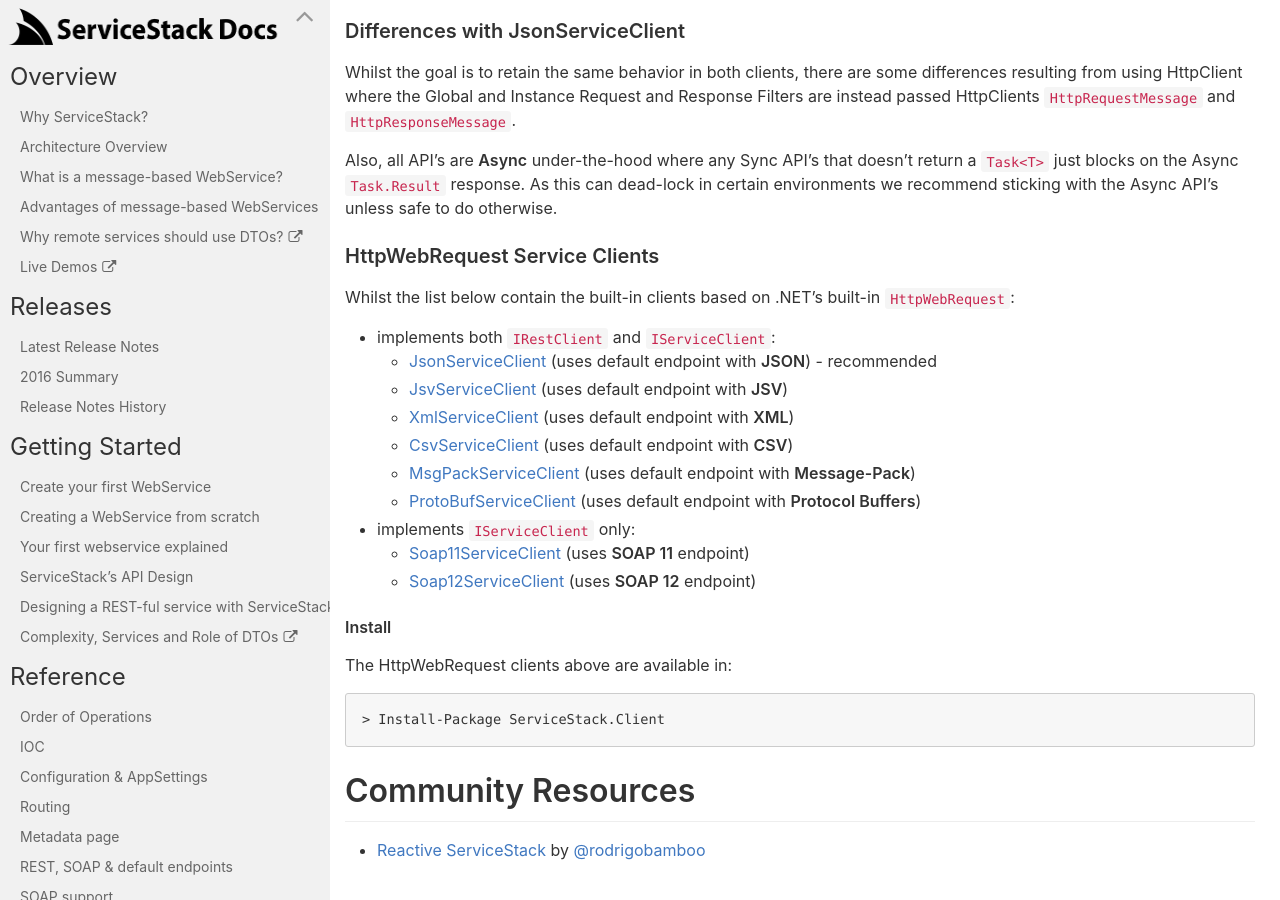
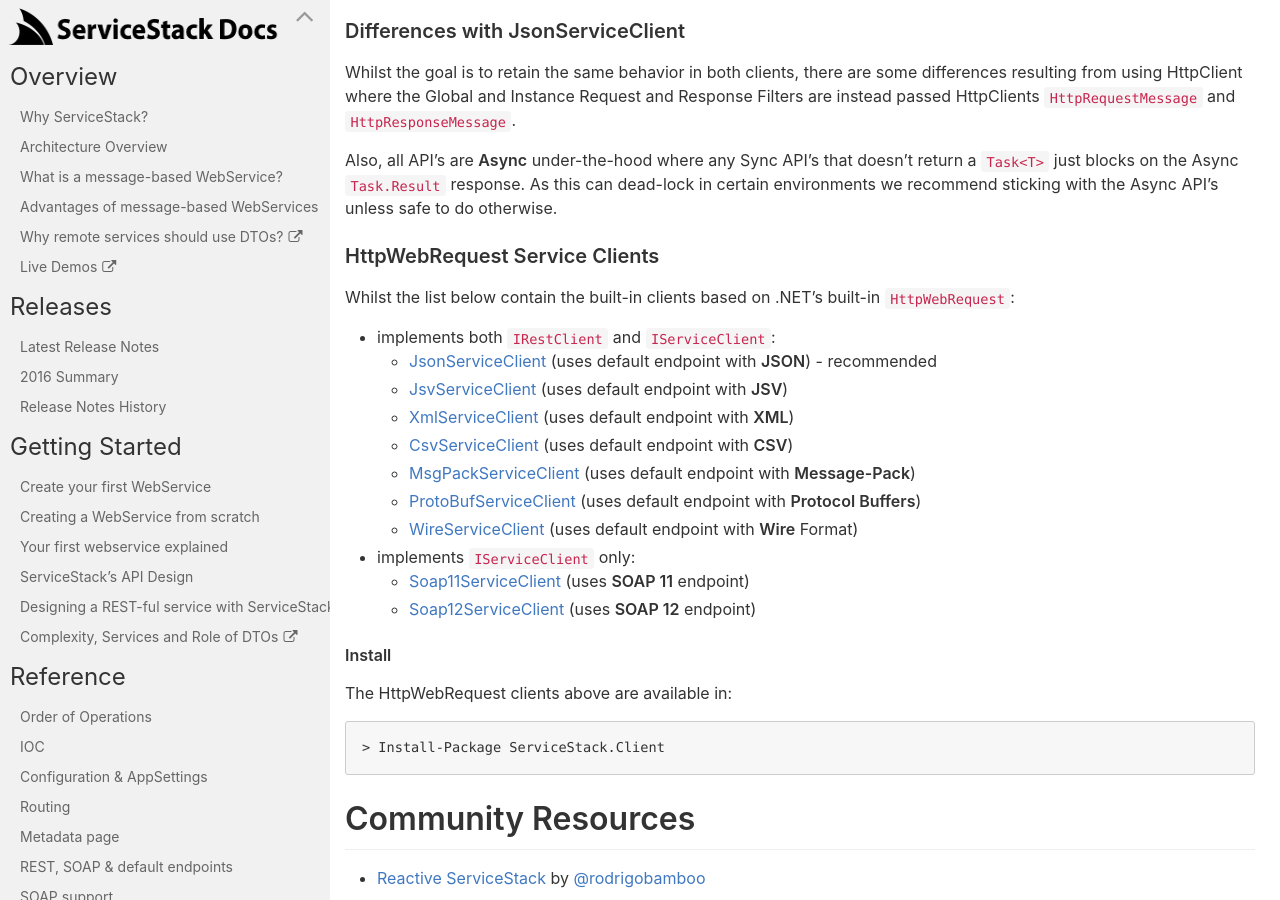
Before and after one commit to timker/docs, a Jekyll site: the page built from docs/_documentation/C#-client.md, in a window 1280 px wide and 900 px high, scrolled down 12941 px. Built offline with Jekyll 4.4.1, drawn with Linux system fonts in a browser that asks for light colours; nearby versions of some CDN libraries.

Commit message:
Add wire

```diff
--- a/docs/_documentation/C#-client.md
+++ b/docs/_documentation/C#-client.md
@@ -628,6 +628,8 @@
     (uses default endpoint with **Message-Pack**)
     - [ProtoBufServiceClient](/protobuf-format)
     (uses default endpoint with **Protocol Buffers**)
+    - [WireServiceClient](/wire-format)
+    (uses default endpoint with **Wire** Format)
 - implements `IServiceClient` only:
     - [Soap11ServiceClient](https://github.com/ServiceStack/ServiceStack/blob/master/src/ServiceStack.Client/Soap11ServiceClient.cs) (uses **SOAP 11** endpoint)
     - [Soap12ServiceClient](https://github.com/ServiceStack/ServiceStack/blob/master/src/ServiceStack.Client/Soap12ServiceClient.cs)
```
